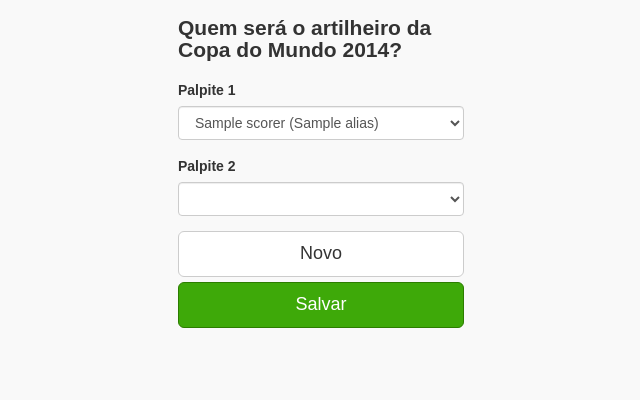
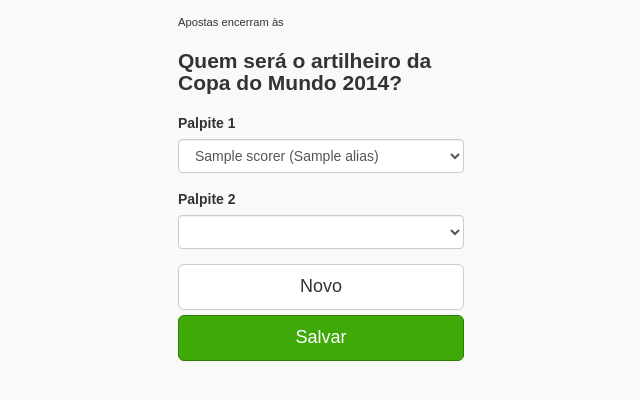
Before and after one commit to tupy/bolao-2014, a Python web app: template bolao/templates/bet_scorer.html in a window 1280 px wide. Shown: the part 40-440 px from the top of the page, without its empty margins (319-959 px from the left). Run offline with Jinja, Linux system fonts and the light colour scheme; the template is opened without the code that fills it: most values are stand-ins (such as "Sample title", 1, 10 or a date in 2020).

Commit message:
Insert message for bet limit

```diff
--- a/bolao/templates/bet_champions_full.html
+++ b/bolao/templates/bet_champions_full.html
@@ -12,6 +12,7 @@
 {% endblock %}
 
 {% block content %}
+<small>Apostas encerram às {{config.BOLAO_BET_CHAMPIONS_LIMIT.strftime('%Hh%M de %d/%m/%Y').decode('utf-8')}}</small>
 <h3>Quais seleções serão as quatro primeiras colocadas da Copa do Mundo 2014?<br />Escolha e clique no botão "Salvar"</h3>
 <form action="{{url_for('.bet_champions')}}" method="post">
   <table class="table">
--- a/bolao/templates/bet_scorer.html
+++ b/bolao/templates/bet_scorer.html
@@ -14,6 +14,7 @@
 {% endmacro %}
 
 {% block content %}
+<small>Apostas encerram às {{config.BOLAO_BET_SCORER_LIMIT.strftime('%Hh%M de %d/%m/%Y').decode('utf-8')}}</small>
 <h2>Quem será o artilheiro da Copa do Mundo 2014?</h2>
 <form id="bet-scorer" action="{{url_for('.bet_scorer')}}" method="post">
 {{combo('scorer1', 'Palpite 1', bet.scorer1_id)}}
```
